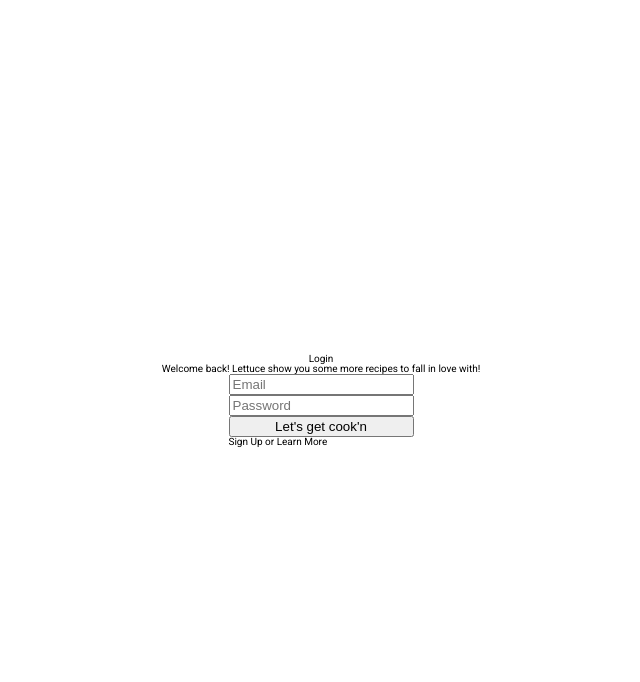
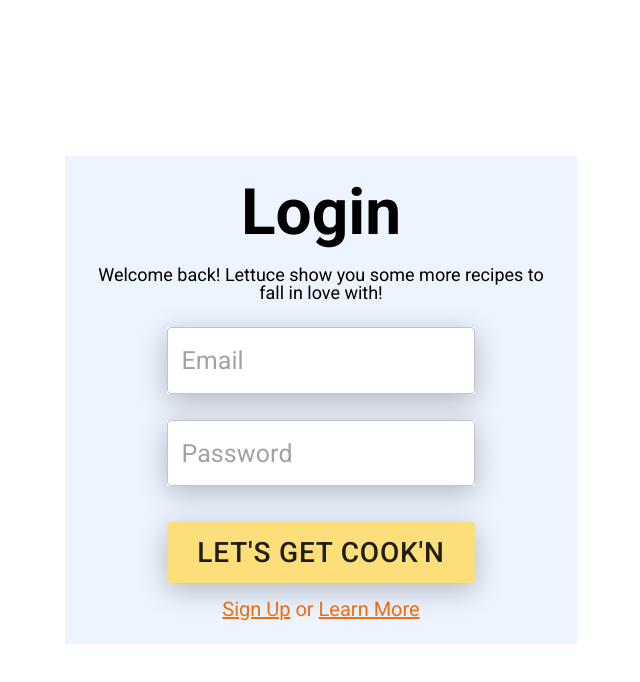
Before and after one commit to Reciplease-App/frontend, a React (Create React App) app: page /login in a window 1280 px wide. Shown: the top 682 px of the page, without its empty margins (319-959 px from the left). Built offline with nearby package versions, Linux system fonts and the light colour scheme.

Commit message:
completed styling for login modal utilizing material ui components and styled components

```diff
--- a/src/components/LogIn.jsx
+++ b/src/components/LogIn.jsx
@@ -1,6 +1,8 @@
-import React, { useState, useEffect } from 'react';
+import React, { useState } from 'react';
 import styled from 'styled-components';
 import * as Yup from 'yup';
+import { Button, TextField } from '@material-ui/core';
+import { Link } from 'react-router-dom';
 
 import loginSchema from '../formSchema/loginSchema';
 
@@ -18,21 +20,8 @@ function LogIn() {
 
     const [loginValues, setLoginValues] = useState(formValues);
     const [loginErrors, setLoginErrors] = useState(formErrors);
-    // const [disabled, setDisabled] = useState(true);
 
-
-
-    //useEffect is checking if the form input is valid. If so, then it is enabling the submit button
-    // useEffect(() => {
-    //     loginSchema.isValid(loginValues)
-    //         .then(valid => setDisabled(!valid))
-
-    // }, [loginValues])
-
-
-    // handler function - tracking errors
     const handleFormErrors = (name, value) => {
-
         Yup.reach(loginSchema,name).validate(value)
             .then(valid => {
                 setLoginErrors({...loginErrors, [name]: ''})
@@ -62,22 +51,26 @@ function LogIn() {
                 {formErrors.email && <p>{formErrors.email}</p>}
                 {formErrors.password && <p>{formErrors.password}</p>}
                 <form onSubmit={handleSubmit}>
-                    <input
+                    <TextField
+                        variant="outlined"
                         type='text'
                         name='email'
                         placeholder='Email'
                         value={loginValues.email}
                         onChange={handleChange}
                     />
-                    <input
+                    <TextField
+                        variant="outlined"
                         type='password'
                         name='password'
                         placeholder='Password'
                         value={loginValues.password}
                         onChange={handleChange}
                     />
-                    <button>Let's get cook'n</button>
-                    <p>Sign Up or Learn More</p>
+                    <Button variant="contained">Let's get cook'n</Button>
+                    <p className='options'>
+                        <Link to='/signup'>Sign Up</Link> or <Link to='/'>Learn More</Link>
+                    </p>
                 </form>
             </StyledContainer>
 
@@ -94,6 +87,7 @@ const StyledSection = styled.section`
     flex-direction: column;
     justify-content: center;
     align-items: center;
+    width: 100%;
 `
 
 const StyledContainer = styled.div`
@@ -101,9 +95,53 @@ const StyledContainer = styled.div`
     flex-direction: column;
     justify-content: center;
     align-items: center;
+    width: 40%;
+    background: rgba(235, 244, 255, 0.95);
+
+    h1 {
+        font-size: 6.4rem;
+        margin-top: 5%;
+        margin-bottom: 4%;
+        font-weight: bold;
+    }
+
+    p {
+        font-size: 1.8rem;
+        width: 454px;
+        text-align: center;
+        margin-bottom: 5%;
+    }
 
     form {
         display: flex;
         flex-direction: column;
+        align-items: center;
+        width: 100%;
+
+        .MuiFormControl-root {
+            margin-bottom: 5%;
+            width: 358px;
+            background: #ffffff;
+            width: 60%;
+            box-shadow: 0px 7px 29px rgba(0, 0, 0, 0.25);
+
+            input {
+                font-size: 2.5rem;
+            }
+        }
+
+        button {
+            background: #FCDE7B;
+            font-size: 2.8rem;
+            width: 60%;
+            margin-top: 2%;
+            margin-bottom: 3%;
+            box-shadow: 0px 7px 29px rgba(0, 0, 0, 0.25);
+        }
+    }
+
+    .options, a {
+        font-size: 2rem;
+        color: #F17012;
     }
 `
```
Also changed, not shown: 1 other file (tests, documents, lock files or other folders).
